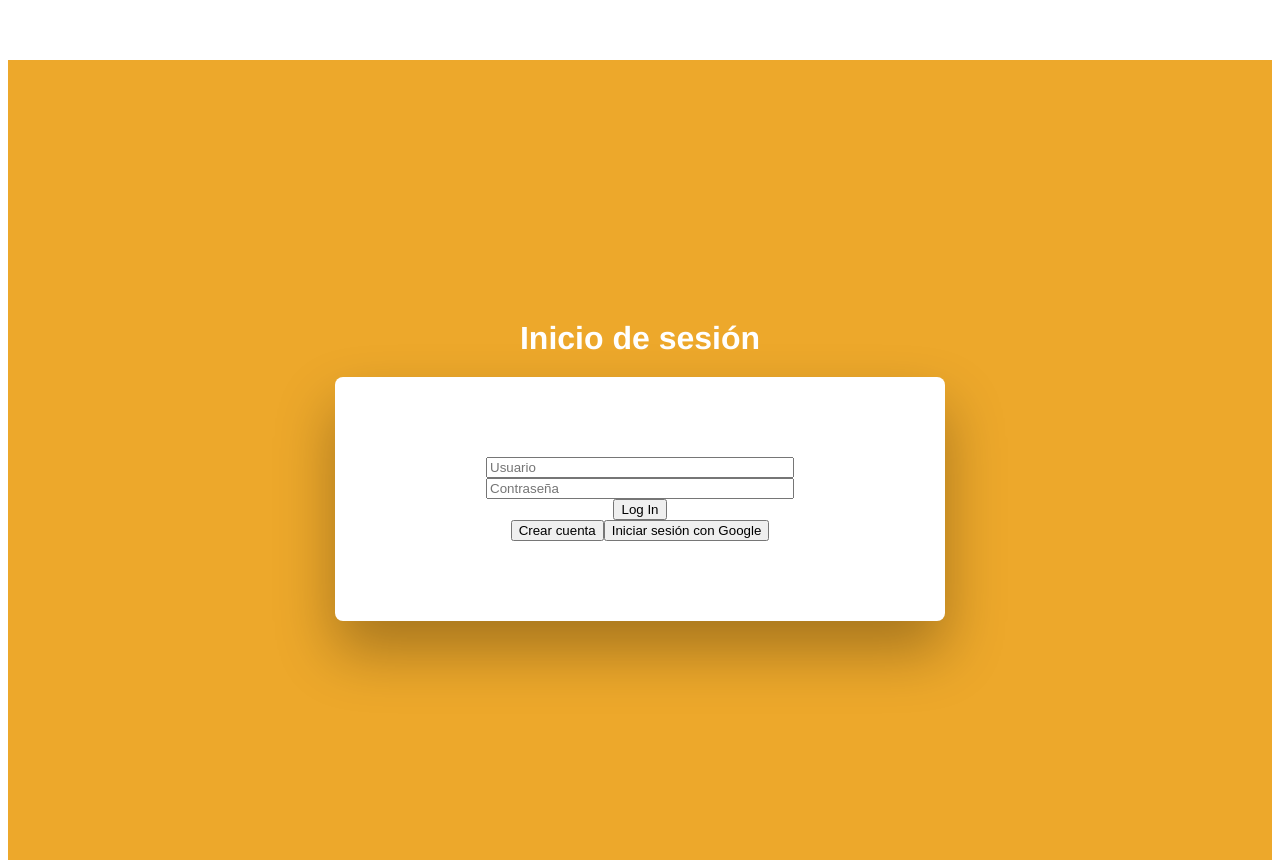
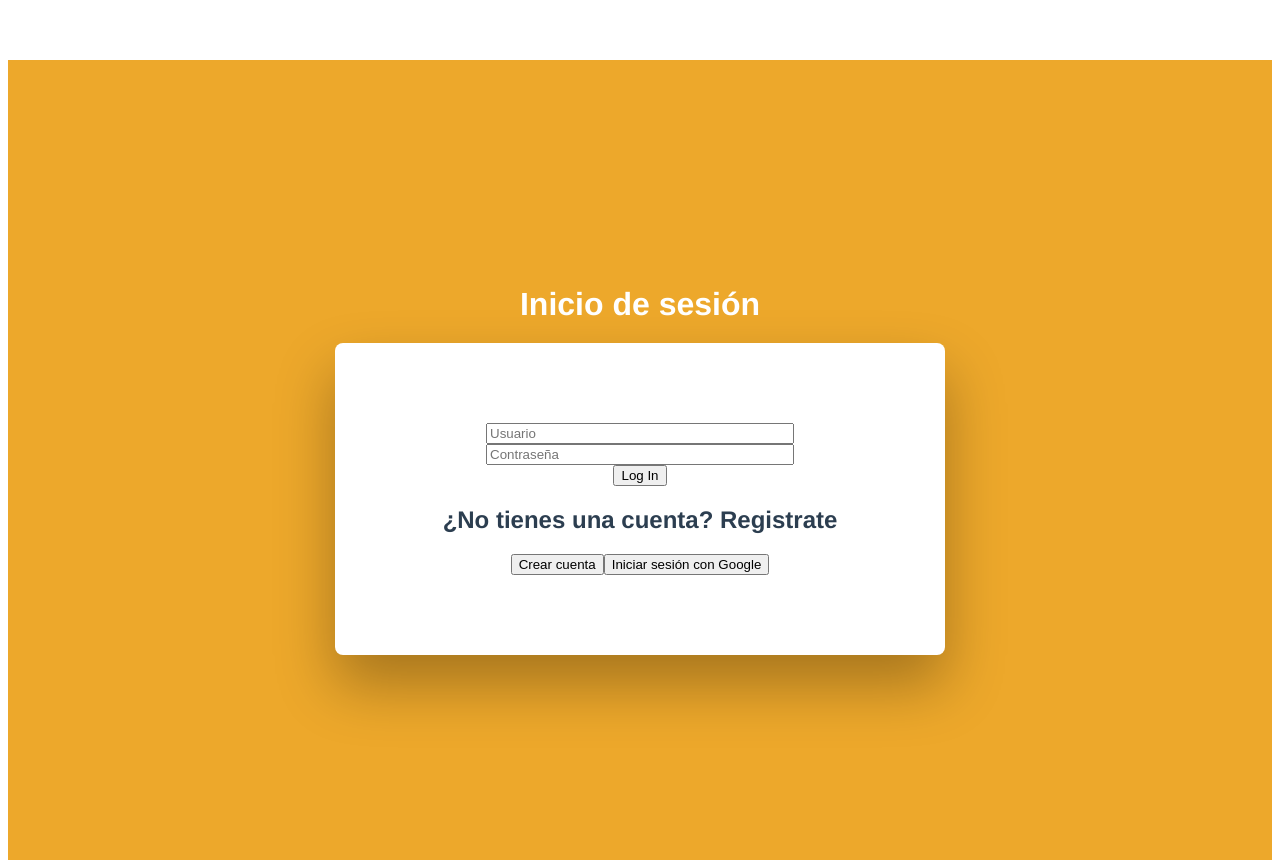
Before and after one commit to lucianayahuita/pruebita, a Vue app: page / in a window 1280 px wide. Built offline with nearby package versions, Linux system fonts and the light colour scheme.

Commit message:
añadi un h2 a el div de acciones

```diff
--- a/src/components/mycomponent.vue
+++ b/src/components/mycomponent.vue
@@ -18,6 +18,7 @@
                 </div>
             </form>
             <div id="acciones" class="mt-3">
+                <h2>¿No tienes una cuenta? Registrate</h2>
                 <button @click="register" class="btn btn-secondary btn-block">Crear cuenta</button>
                 <button @click="authWithGoogle" class="btn btn-danger btn-block">Iniciar sesión con Google</button>
             </div>
```
